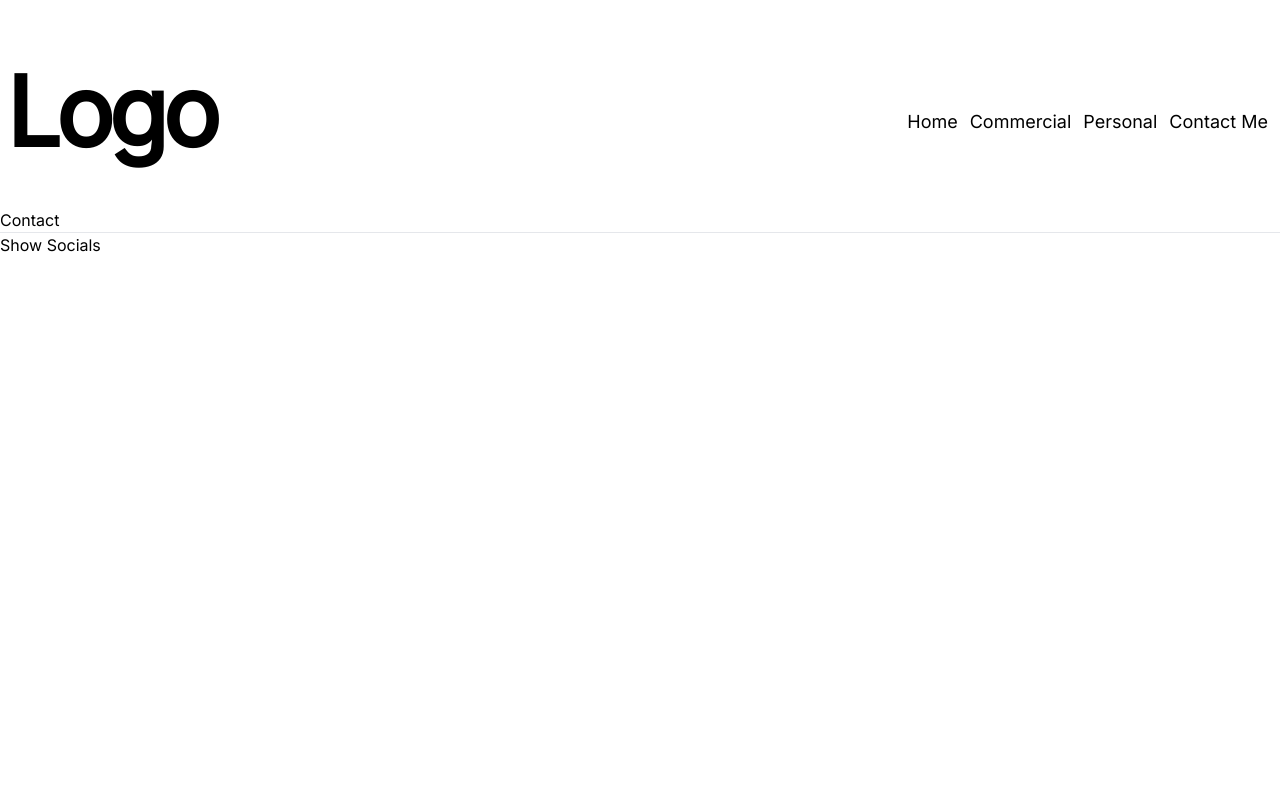
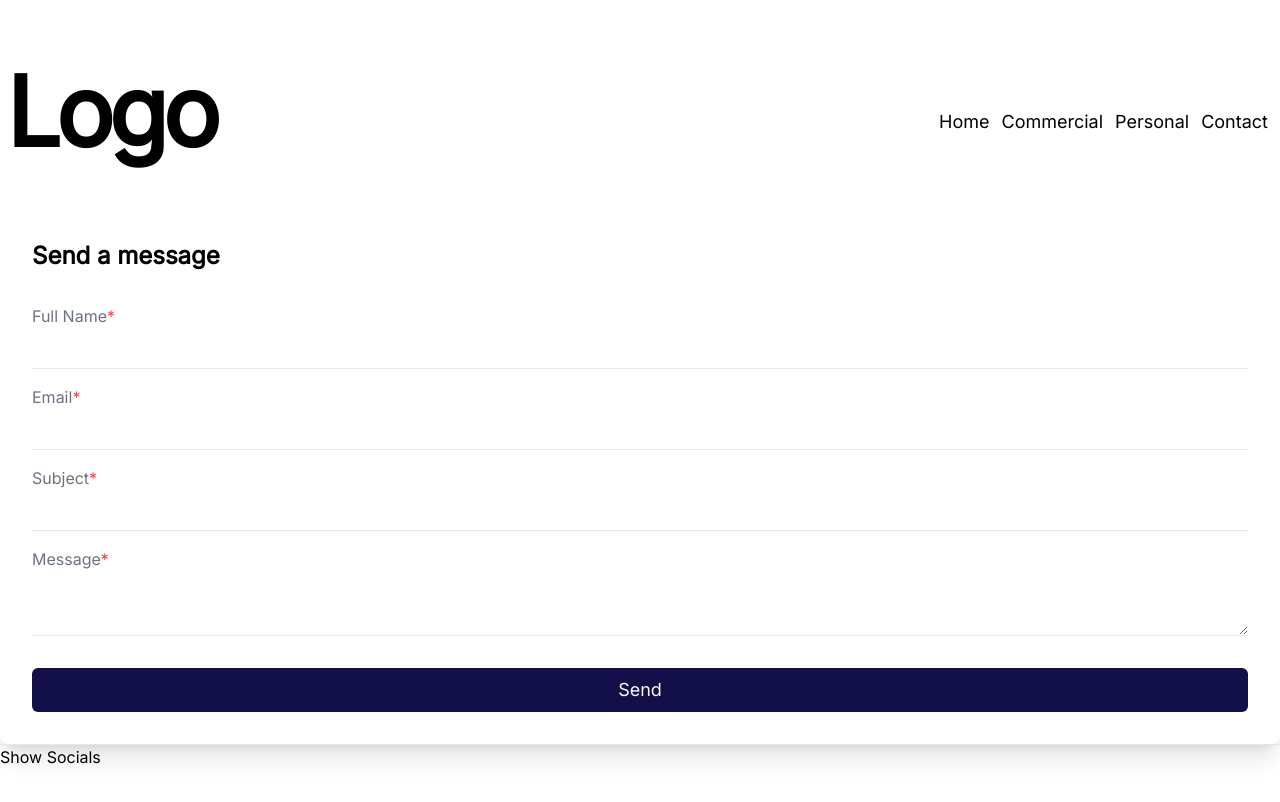
Before and after one commit to bkmorgan3/AngieBauPhotography, a Next.js app: page /contact in a window 1280 px wide. Shown: the top 802 px of the page. Built offline with nearby package versions, Linux system fonts and the light colour scheme.

Commit message:
contact form renders, sends formdata

```diff
--- a/app/contact/page.tsx
+++ b/app/contact/page.tsx
@@ -1,5 +1,37 @@
+'use client';
 
+import { useFormState } from 'react-dom'
+import { submitForm } from '@/lib/api';
 
 export default function ContactPage() {
-    return <div>Contact</div>
+    const initialState = {first: ''};
+    // const [state, dispatch] = useFormState(submitForm, initialState);
+    // console.log("state", state)
+    return (
+        <form action={submitForm} className='rounded-lg shadow-xl flex flex-col px-8 py-8 bg-white dark:bg-blue-500'>
+            <h1 className="text-2xl font-bold dark:text-gray-50">Send a message</h1>
+
+            <label htmlFor="fullname" className="text-gray-500 font-light mt-8 dark:text-gray-50">
+                Full Name<span className='text-red-500'>*</span>
+            </label>
+            <input type="text" id="fullname" name="fullname" className="bg-transparent border-b py-2 pl-4 focus:outline-none focus:rounded-md focus:ring-1 ring-green-500 font-light text-gray-500" />
+
+            <label htmlFor="email" className="text-gray-500 font-light mt-4 dark:text-gray-50">
+                Email<span className="text-red-500">*</span>
+            </label>
+            <input type="email" name="email" id="email" className='bg-transparent border-b py-2 pl-4 focus:outline-none focus:rounded-md focus:ring-1 ring-green-500 font-light text-gray-500' />
+
+            <label htmlFor="subject" className='text-gray-500 font-light mt-4 dark:text-gray-50'>
+                Subject<span className='text-red-500'>*</span>
+            </label>
+            <input type="text" name='subject' className='bg-transparent border-b py-2 pl-4 focus:outline-none  focus:rounded-md focus:ring-1 ring-green-500 font-light text-gray-500' />
+
+            <label htmlFor="message" className="text-gray-500 font-light mt-4 dark:text-gray-50">
+                Message<span className="text-red-500">*</span>
+            </label>
+            <textarea name='message' className="bg-transparent border-b py-2 pl-4 focus:outline-none focus:rounded-md focus:ring-1 ring-green-500 font-light text-gray-500" />
+            <button className="px-10 mt-8 py-2 bg-[#130F49] text-gray-50 font-light rounded-md text-lg" type="submit">Send</button>
+
+        </form>
+    )
 }
--- a/app/layout.tsx
+++ b/app/layout.tsx
@@ -33,7 +33,7 @@ function Nav() {
               Personal
         </Link>
        <Link href={`/contact/`} className="mx-1.5 hover:underline">
-              Contact Me
+              Contact
         </Link>
       </div>
     </section>
--- a/lib/api.ts
+++ b/lib/api.ts
@@ -1,3 +1,5 @@
+import { z } from 'zod';
+
 const POST_GRAPHQL_FIELDS = `
   slug
   title
@@ -194,3 +196,20 @@ export async function getPostAndMorePosts(
     morePosts: extractPostEntries(entries),
   };
 }
+
+const FormSchema = z.object({
+  first: z.string()
+});
+
+
+export async function submitForm(formData: FormData) {
+
+  const rawData = {
+    fullname: formData.get('fullname'),
+    email: formData.get('email'),
+    subject: formData.get('subject'),
+    message: formData.get('message')
+  }
+  console.log('data', rawData)
+
+}
--- a/package.json
+++ b/package.json
@@ -21,6 +21,7 @@
     "react": "^18.2.0",
     "react-dom": "^18.2.0",
     "tailwindcss": "^3.3.3",
-    "typescript": "^5.1.6"
+    "typescript": "^5.1.6",
+    "zod": "^3.22.4"
   }
 }
```
Also changed, not shown: 1 other file (tests, documents, lock files or other folders).
